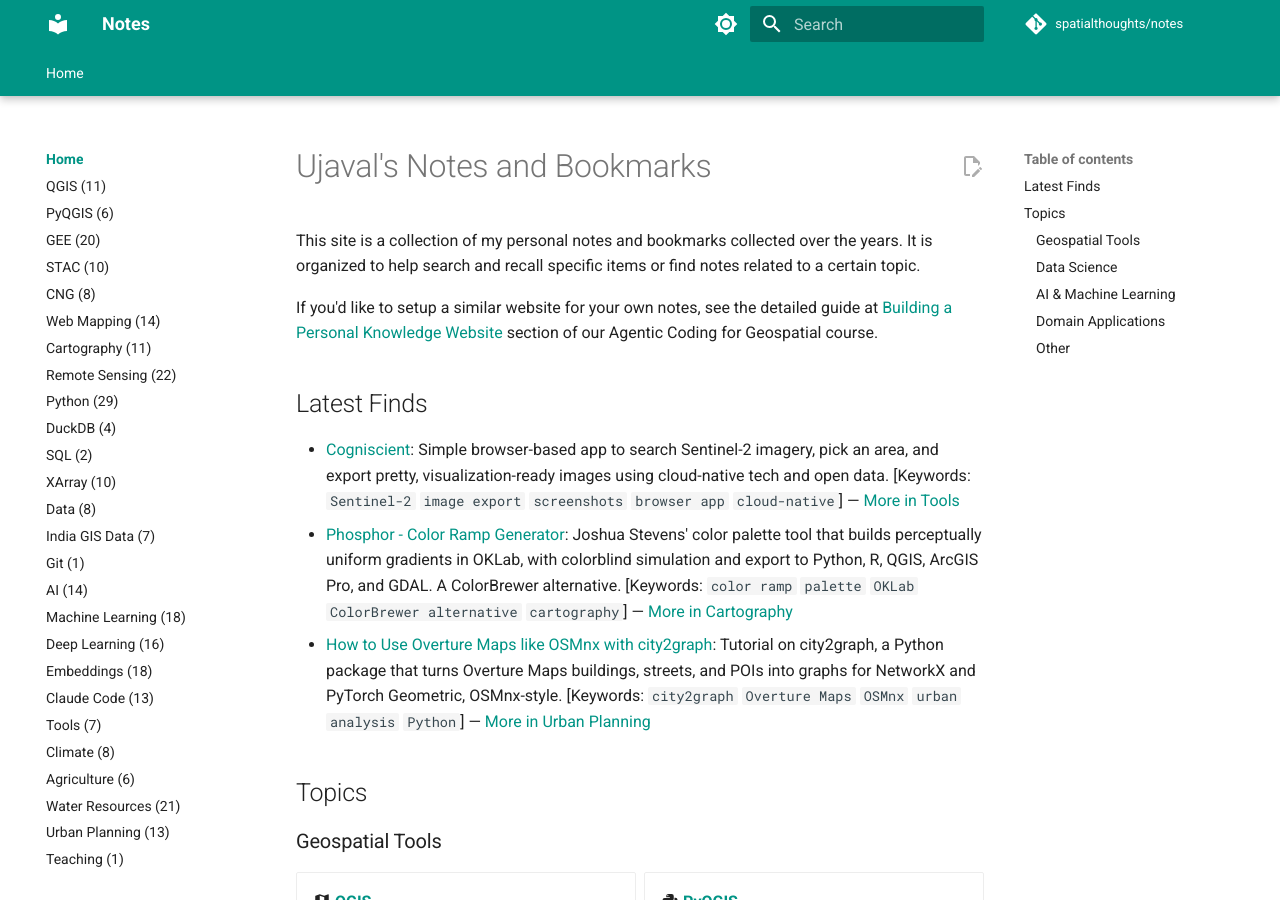
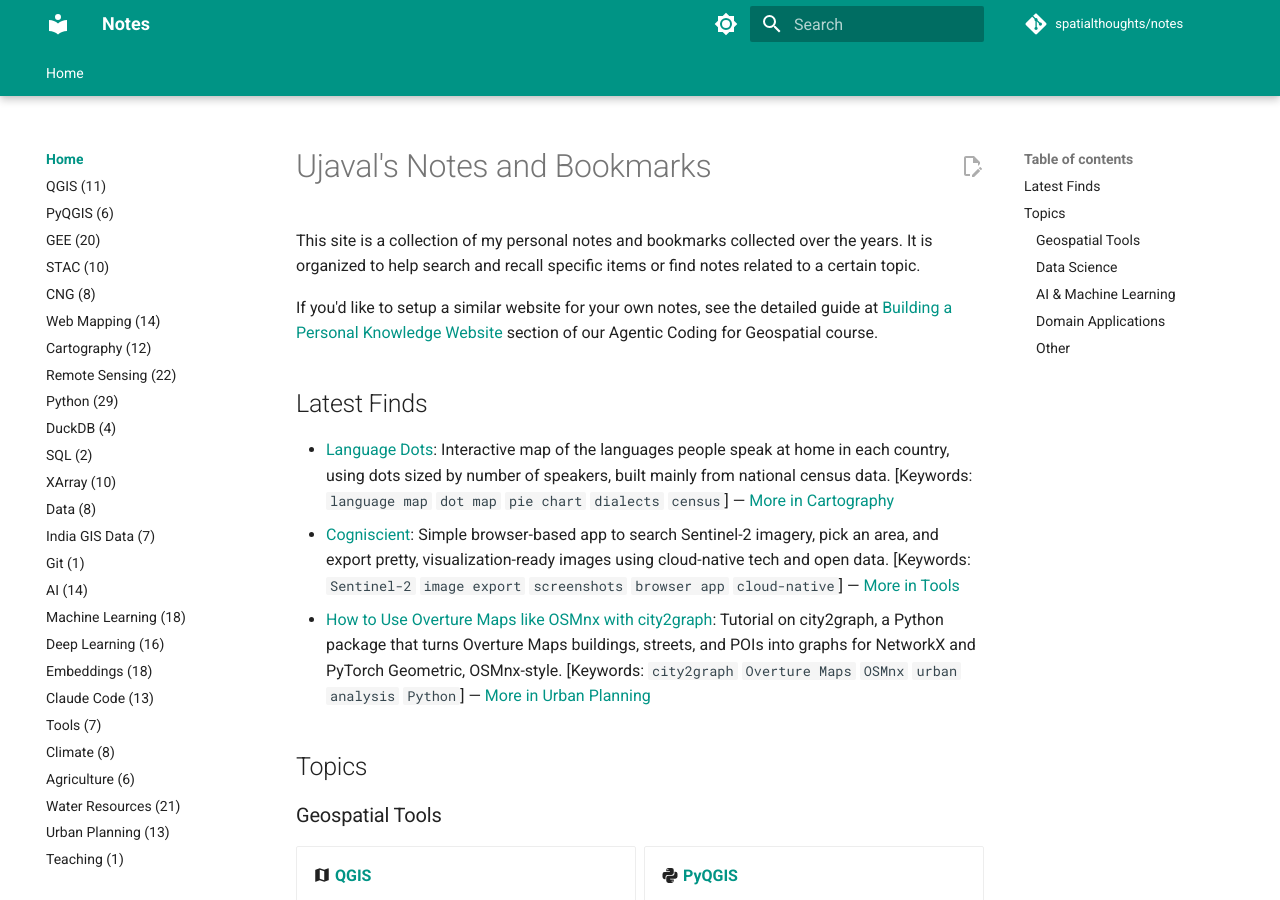
Before and after one commit to spatialthoughts/notes, an MkDocs documentation site: the page built from notes/index.md, in a window 1280 px wide and 900 px high. Built offline with MkDocs 1.6.1 and Material for MkDocs 9.7.7, drawn with Linux system fonts in a browser that asks for light colours; comment, search, counter and statistics services are not loaded.

Commit message:
Ingest Language Dots map note
Co-Authored-By: Claude Opus 5.5 <noreply@anthropic.com>

```diff
--- a/notes/index.md
+++ b/notes/index.md
@@ -6,8 +6,8 @@ If you'd like to setup a similar website for your own notes, see the detailed gu
 
 ## Latest Finds
 
+- [Language Dots](https://anita.garden/languagedots/): Interactive map of the languages people speak at home in each country, using dots sized by number of speakers, built mainly from national census data. [Keywords: `language map` `dot map` `pie chart` `dialects` `census`] — [More in Cartography](Cartography.md)
 - [Cogniscient](https://cogniscient.auspatious.com/): Simple browser-based app to search Sentinel-2 imagery, pick an area, and export pretty, visualization-ready images using cloud-native tech and open data. [Keywords: `Sentinel-2` `image export` `screenshots` `browser app` `cloud-native`] — [More in Tools](Tools.md)
-- [Phosphor - Color Ramp Generator](https://www.joshuastevens.net/phosphor/): Joshua Stevens' color palette tool that builds perceptually uniform gradients in OKLab, with colorblind simulation and export to Python, R, QGIS, ArcGIS Pro, and GDAL. A ColorBrewer alternative. [Keywords: `color ramp` `palette` `OKLab` `ColorBrewer alternative` `cartography`] — [More in Cartography](Cartography.md)
 - [How to Use Overture Maps like OSMnx with city2graph](https://medium.com/@yuta.sato.now/how-to-use-overture-maps-like-osmnx-by-city2graph-7e01d38f9f61): Tutorial on city2graph, a Python package that turns Overture Maps buildings, streets, and POIs into graphs for NetworkX and PyTorch Geometric, OSMnx-style. [Keywords: `city2graph` `Overture Maps` `OSMnx` `urban analysis` `Python`] — [More in Urban Planning](Urban_Planning.md)
 
 ## Topics
```
Also changed, not shown: notes/Cartography.md (+3 -1 lines).
